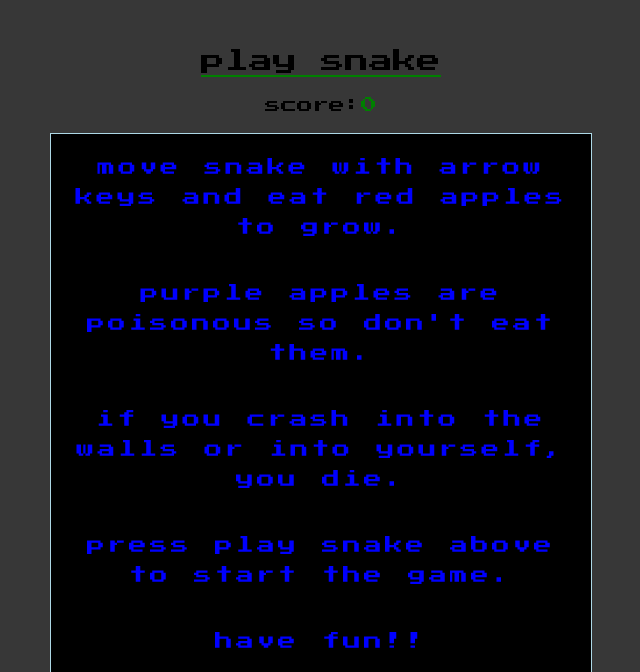
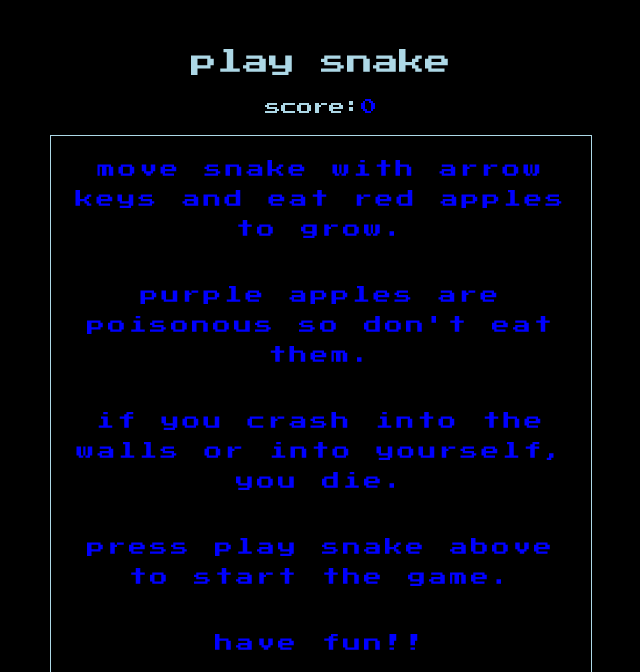
Before and after one commit to broccoleo/snake, a plain HTML site: page index.html in a window 1280 px wide. Shown: the top 672 px of the page, without its empty margins (319-959 px from the left). Drawn offline with Linux system fonts and the light colour scheme.

Commit message:
update theme to blue

```diff
--- a/snake.js
+++ b/snake.js
@@ -30,7 +30,7 @@ document.getElementById("press-play").addEventListener("click", function () {
 function draw() {
   if (gameOver()) {
     document.removeEventListener("keydown", controlSnake);
-    ctx.font = "36px serif";
+    ctx.font = "36px gamefont";
     ctx.fillText("Game Over!", canvas.height / 3, canvas.height / 2);
     return;
   }
--- a/styles.css
+++ b/styles.css
@@ -1,7 +1,12 @@
 @import url("https://fonts.googleapis.com/css2?family=Press+Start+2P&display=swap");
 
+@font-face {
+  font-family: "gamefont";
+  src: url("https://fonts.googleapis.com/css2?family=Press+Start+2P&display=swap");
+}
+
 body {
-  background-color: #373737;
+  background-color: black;
 }
 
 .container {
@@ -35,22 +40,20 @@ body {
 }
 
 button {
+  color: lightblue;
   border: none;
   font-family: "Press Start 2P";
-  font-size: 24px;
+  font-size: 26px;
   margin-top: 40px;
   background: none;
-  text-decoration: underline;
-  text-decoration-color: green;
 }
 
 button:hover {
-  color: green;
-  text-decoration: none;
-  font-size: 26px;
+  font-size: 30px;
 }
 
 .score {
+  color: lightblue;
   font-family: "Press Start 2P";
   text-align: center;
   font-size: 16px;
@@ -60,5 +63,5 @@ button:hover {
 }
 
 #score {
-  color: green;
+  color: blue;
 }
```
